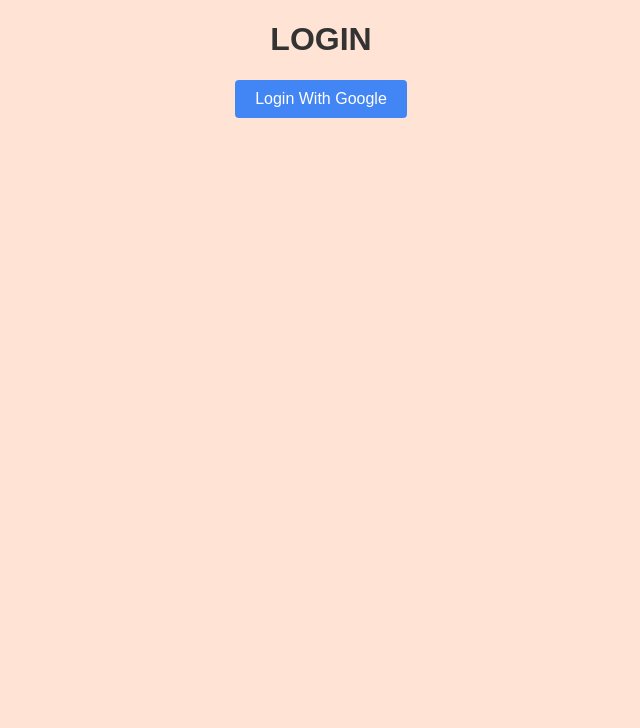
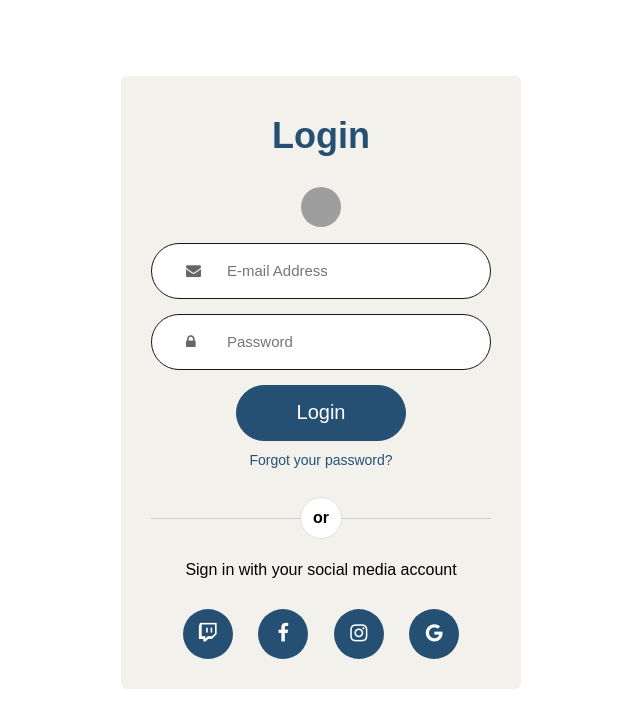
Before and after one commit to gitnavya0/TaskManager, a Flask app: template templates/login.html in a window 1280 px wide. Shown: the top 728 px of the page, without its empty margins (319-959 px from the left). Run offline with Flask 3, Linux system fonts and the light colour scheme; the template is opened without the code that fills it, so the values that code supplies are empty; grey boxes are pictures that could not be loaded.

Commit message:
changed form

```diff
--- a/templates/login.html
+++ b/templates/login.html
@@ -1,53 +1,187 @@
 <!DOCTYPE html>
 <html lang="en">
 <head>
-    <meta charset="UTF-8">
-    <meta name="viewport" content="width=device-width, initial-scale=1.0">
-    <title>Login</title>
-    <style>
-        body {
-            font-family: 'Arial', sans-serif;
-            background-color: #FFE4D6;
-            text-align: center;
-            margin: 0;
-            padding: 0;
-        }
+  <title>Simple login form with social login buttons using HTML and CSS</title>
+  <meta charset="utf-8">
+  <meta name="viewport" content="width=device-width, initial-scale=1">
+  <link rel="stylesheet" href="https://cdnjs.cloudflare.com/ajax/libs/font-awesome/4.7.0/css/font-awesome.min.css">
+  <style type="text/css">
+    body {
+      background: #ffffff;
+      font-family: arial;
+    }
+    .login-form h1 {
+      font-size: 36px;
+      text-align: center;
+      color: #265073;
+      margin-bottom: 30px;
+      font-weight: bold;
+    }
+    .login-form .social-icon {
+        width: 100%;
+        font-size: 20px;
+        padding-top: 20px;
+        color: #fff;
+        text-align: center;
+        float: left;
+    }
+    .login-form {
+        background: #F2F1EB;
+        width: 400px;
+        border-radius: 6px;
+        margin: 0 auto;
+        display: table;
+        padding: 15px 30px 30px;
+        box-sizing: border-box;
+        margin-top: 6%;
+    }
 
-        h1 {
-            color: #333;
-        }
+    .form-group {
+      float: left;
+      width: 100%;
+      margin: 0 0 15px;
+      position: relative;
+    }
+    .login-form input {
+        width: 100%;
+        padding: 5px;
+        height: 56px;
+        border-radius: 74px;
+        border: 0.8px solid #161616;
+        box-sizing: border-box;
+        font-size: 15px;
+        padding-left: 75px;
+    }
+    .login-form .form-group .input-icon {
+        font-size: 15px;
+        display: -webkit-box;
+        display: -webkit-flex;
+        display: -moz-box;
+        display: -ms-flexbox;
+        display: flex;
+        align-items: center;
+        position: absolute;
+        border-radius: 25px;
+        bottom: 0;
+        height: 100%;
+        padding-left: 35px;
+        color: #666;
+    }
+    .login-form .login-btn {
+      background: #265073;
+      padding: 11px 50px;
+      border-color: #265073;
+      color: #fff;
+      text-align: center;
+      margin: 0 auto;
+      font-size: 20px;
+      border: 1px solid #265073;
+      border-radius: 44px;
+      width: 50%;
+      height: 56px;
+      cursor: pointer;
+      align-items: center;
+      display: flex;
+      justify-content: center;
+    }
+    .login-form .reset-psw {
+      float: left;
+      width: 100%;
+      text-decoration: none;
+      color: #265073;
+      font-size: 14px;
+      text-align: center;
+      margin-top: 11px;
+    }
+    .login-form .social-icon button {
+        font-size: 20px;
+        color: white;
+        height: 50px;
+        width: 50px;
+        background: #265073;
+        border-radius: 60%;
+        margin: 0px 10px;
+        border: none;
+        cursor: pointer;
+    }
+    .login-form button:hover{
+      opacity: 0.9;
+    }
+    .login-form .seperator {
+      float: left;
+      width: 100%;
+      border-top: 1px solid #ccc;
+      text-align: center;
+      margin: 50px 0 0;
+    }
+    .login-form .seperator b {
+      width: 40px;
+      height: 40px;
+      font-size: 16px;
+      text-align: center;
+      line-height: 40px;
+      background: #fff;
+      display: inline-block;
+      border: 1px solid #e0e0e0;
+      border-radius: 50%;
+      position: relative;
+      top: -22px;
+      z-index: 1;
+    }
+    .login-form p {
+      float: left;
+      width: 100%;
+      text-align: center;
+      font-size: 16px;
+      margin: 0 0 10px;
+    }
+    @media screen and (max-width:767px) {
+    .login-form {
+        width: 90%;
+        padding: 15px 15px 30px;
+    }
+    }
+    .imgcontainer {
+      text-align: center;
+      margin: 24px 0 12px 0;
+    }
 
-        button {
-            background-color: #4285f4;
-            color: #fff;
-            border: none;
-            padding: 10px 20px;
-            font-size: 16px;
-            cursor: pointer;
-            border-radius: 4px;
-            transition: background-color 0.3s;
-        }
-
-        button:hover {
-            background-color: #2d76e8;
-        }
+    /* Avatar image */
+    img.avatar {
+      width: 40px;
+      height: 40px;
+      border-radius: 50%;
+    }
     </style>
 </head>
 <body>
-    <h1>LOGIN</h1>
-    <form action="#" method="post">
-        <button type="submit">Login With Google</button>
+  <div class="login-form">
+    <form>
+      <h1>Login</h1>
+       <div class="imgcontainer">
+    <img src="https://img1.freepng.fr/20180331/ffe/kisspng-computer-icons-user-clip-art-user-5abf13dad7aed4.5909364715224718988835.jpg" alt="Avatar" class="avatar">
+  </div>
+      <div class="form-group">
+        <input type="email" name="email" placeholder="E-mail Address">
+        <span class="input-icon"><i class="fa fa-envelope"></i></span>
+      </div>
+      <div class="form-group">
+        <input type="password" name="psw" placeholder="Password">
+        <span class="input-icon"><i class="fa fa-lock"></i></span>
+      </div>
+      <button class="login-btn">Login</button>
+      <a class="reset-psw" href="#">Forgot your password?</a>
+      <div class="seperator"><b>or</b></div>
+      <p>Sign in with your social media account</p>
+      <!-- Social login buttons -->
+      <div class="social-icon">
+
+        <button type="button"><i class="fa fa-twitch"></i></button>
+        <button type="button"><i class="fa fa-facebook"></i></button>
+		<button type="button"><i class='fa fa-instagram'></i></button>
+		<button type="button"><i class='fa fa-google'></i></button>
+      </div>
     </form>
-    <svg>
-        <filter id='noiseFilter'>
-          <feTurbulence
-            type='fractalNoise'
-            baseFrequency='0.6'
-            stitchTiles='stitch'/>
-           <feColorMatrix in="colorNoise" type="matrix" values="1 0 0 0 0 0 1 0 0 0 0 0 1 0 0 0 0 0 1 0" />
-              <feComposite operator="in" in2="SourceGraphic" result="monoNoise"/>
-              <feBlend in="SourceGraphic" in2="monoNoise" mode="screen" />
-        </filter>
-      </svg>
+  </div>
 </body>
 </html>
```
